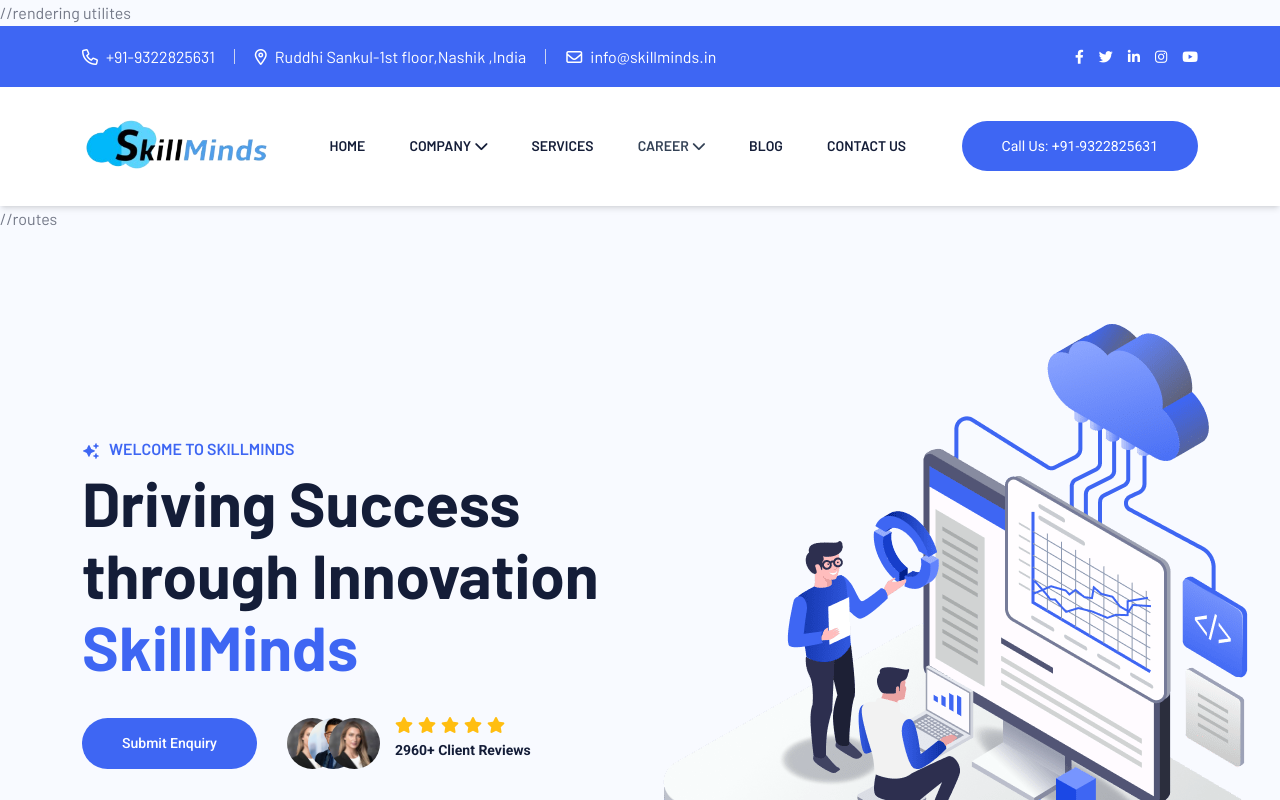
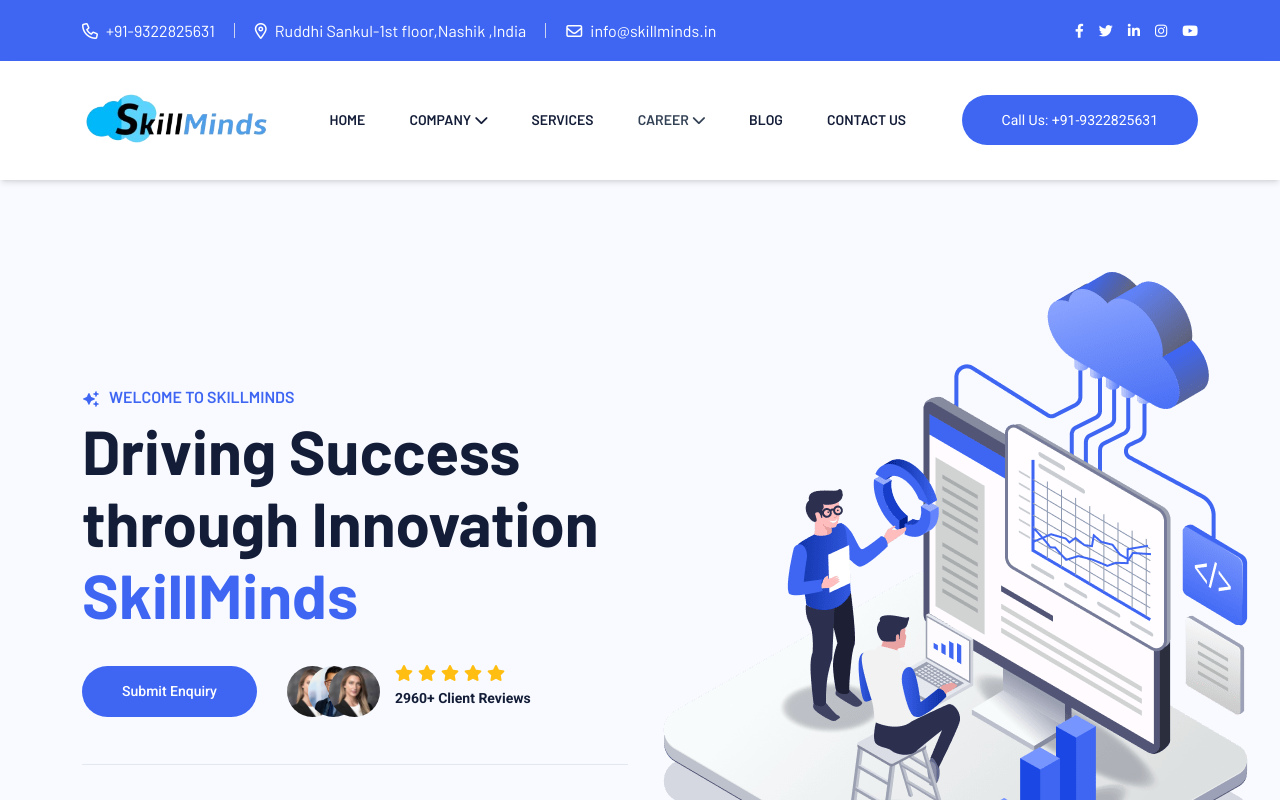
Before and after one commit to AmaanSayyed/Skillminds_Dev_Website, a React (Create React App) app: page / in a window 1280 px wide. Shown: the top 800 px of the page. Built offline with nearby package versions, Linux system fonts and the light colour scheme.

Commit message:
Update App.js and removed comments

```diff
--- a/src/App.js
+++ b/src/App.js
@@ -20,14 +20,14 @@
   return (
     <Router>
     <div className="App">
-      //rendering utilites
+
       <ScrollToTop/>
       <ScrollTo/>
       <Header/>
       <SmoothScroll/>
       <ScrollTop />
 
-      //routes
+
       <Switch>
         <Route exact path="/">
           <Home/>
```
